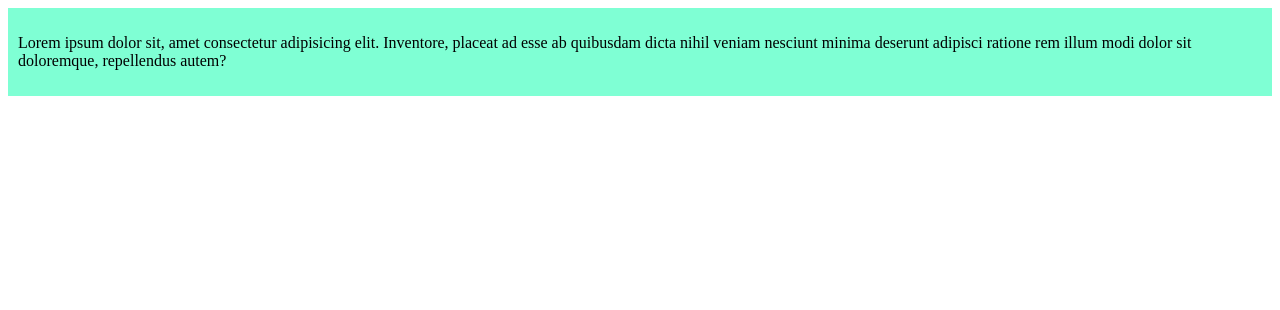
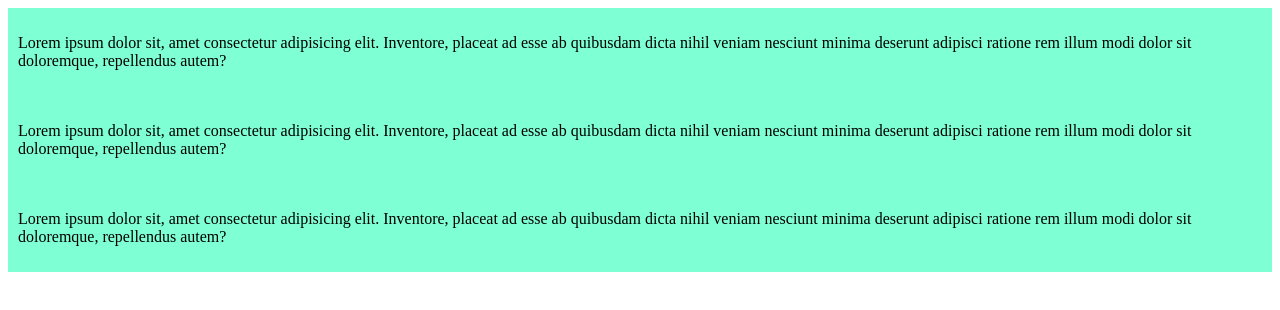
Before and after one commit to fahimmorshed91/my-simple-website, a plain HTML site: page index.html in a window 1280 px wide. Drawn offline with Linux system fonts and the light colour scheme.

Commit message:
added the second and third blog

```diff
--- a/index.html
+++ b/index.html
@@ -17,6 +17,24 @@
       repellendus autem?
     </p>
   </div>
+
+  <div>
+    <p>
+      Lorem ipsum dolor sit, amet consectetur adipisicing elit.
+      Inventore, placeat ad esse ab quibusdam dicta nihil veniam nesciunt minima deserunt adipisci ratione rem illum
+      modi dolor sit doloremque,
+      repellendus autem?
+    </p>
+  </div>
+
+  <div>
+    <p>
+      Lorem ipsum dolor sit, amet consectetur adipisicing elit.
+      Inventore, placeat ad esse ab quibusdam dicta nihil veniam nesciunt minima deserunt adipisci ratione rem illum
+      modi dolor sit doloremque,
+      repellendus autem?
+    </p>
+  </div>
 </body>
 
 </html>
```
